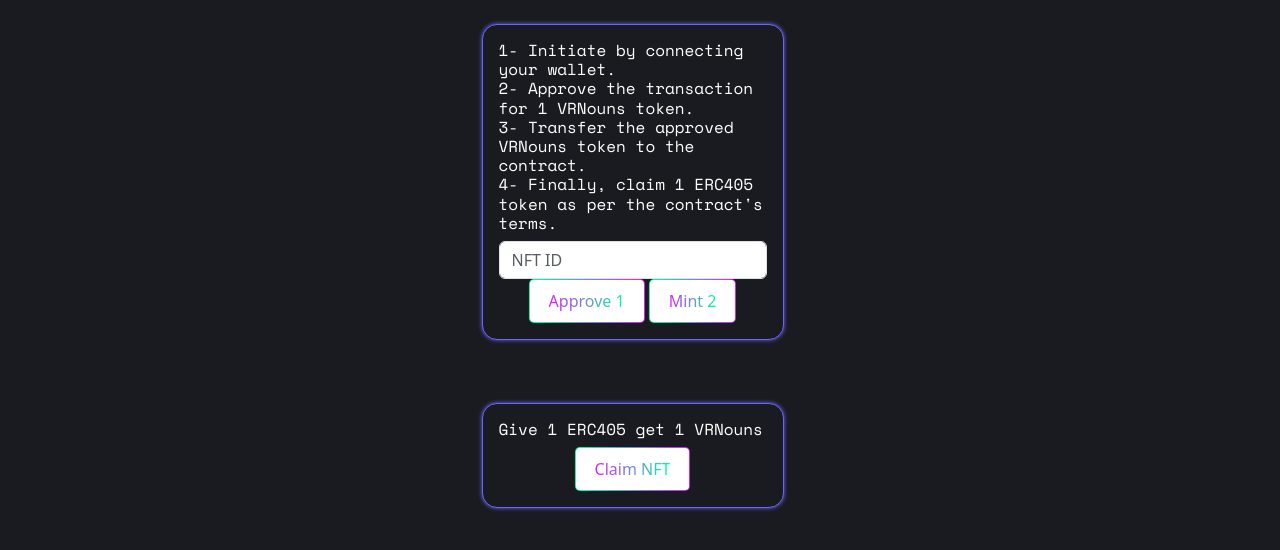
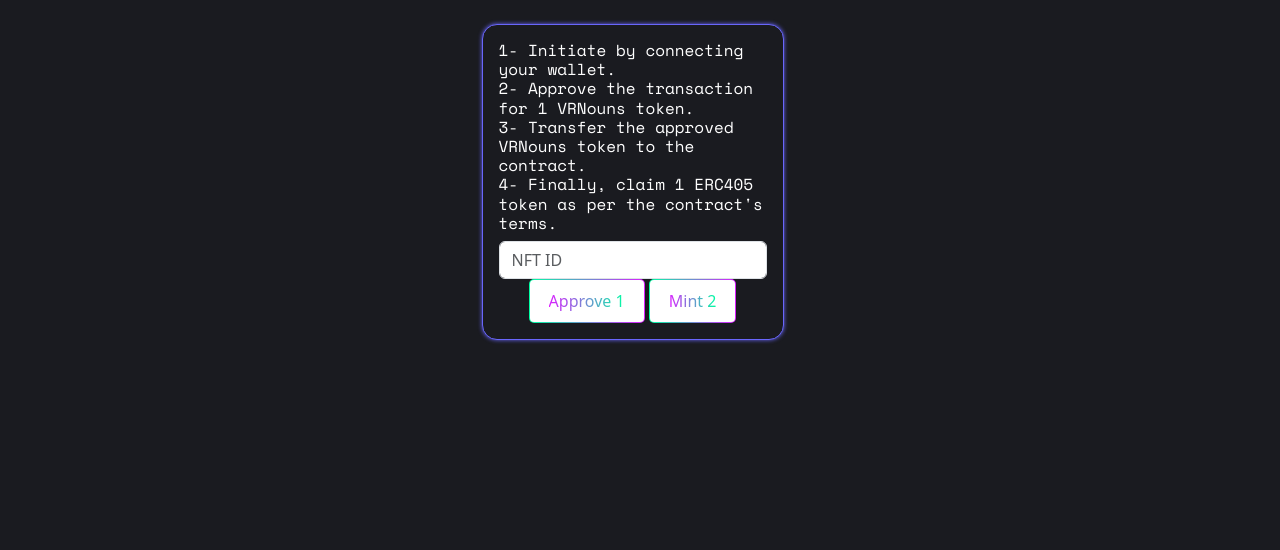
Before and after one commit to omgbbqhaxx/chaoticgoods, a plain HTML site: page index.html in a window 1280 px wide. Shown: the part 60-610 px from the top of the page. Drawn offline with nearby package versions, Linux system fonts and the light colour scheme; some packages are replaced by stand-ins of ours; a script that the page names is missing.

Commit message:
run lola

```diff
--- a/index.html
+++ b/index.html
@@ -89,6 +89,8 @@
       </div>
     </nav>
 
+
+
     <div class="container mt-4">
       <!-- Card Listing -->
       <div class="card-deck">
@@ -132,33 +134,7 @@
     </div>
 
 
-    <div class="container mt-4">
-      <!-- Card Listing -->
-      <div class="card-deck">
-        <!-- Item 1 -->
-        <div class="card mycard p3">
 
-          <div class="card-body">
-            <h4 class="card-title titletwo" style="font-size: 16px; text-align: left;">
-              Give 1 ERC405 get 1 VRNouns
-            </h4>
-            <div id="connected" class="d-none d-md-inline">
-              <button
-                onclick="BurntokenAndwithdrawNFT()"
-                class="btnx"
-                id="playwithmmask"
-                data="Claim NFT"
-              ></button>
-
-
-
-
-            </div>
-          </div>
-        </div>
-        <!-- Add more items as needed -->
-      </div>
-    </div>
 
 
 
```
